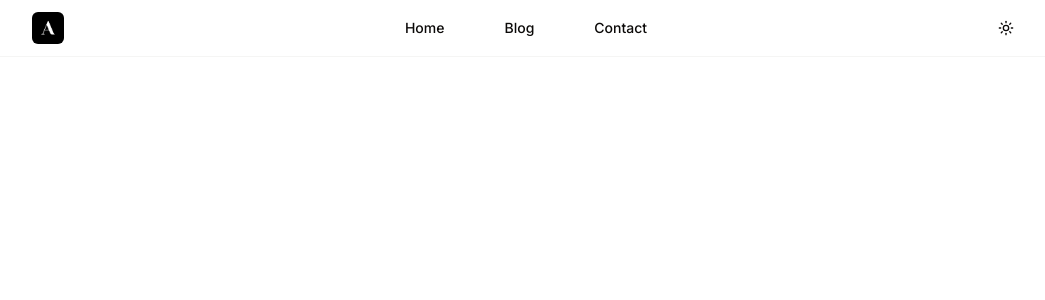
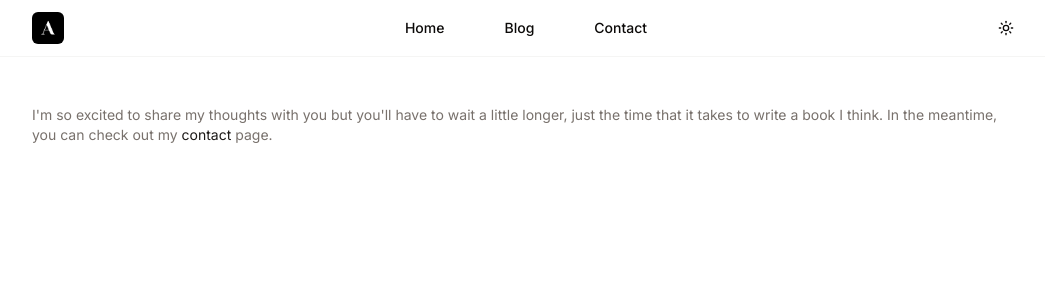
Before and after one commit to alexandretrotel/portfolio, a Next.js app: page /blog in a window 1280 px wide. Shown: the top 300 px of the page, without its empty margins (112-1157 px from the left). Built offline with nearby package versions, Linux system fonts and the light colour scheme.

Commit message:
fix: page

```diff
--- a/src/app/blog/page.tsx
+++ b/src/app/blog/page.tsx
@@ -1,3 +1,15 @@
+import Link from "next/link";
+
 export default async function Blog() {
-  return <></>;
+  return (
+    <p className="text-muted-foreground text-sm">
+      I&apos;m so excited to share my thoughts with you but you&apos;ll have to
+      wait a little longer, just the time that it takes to write a book I think.
+      In the meantime, you can check out my{" "}
+      <Link href="/contact" className="text-primary hover:underline">
+        contact
+      </Link>{" "}
+      page.
+    </p>
+  );
 }
--- a/src/app/page.tsx
+++ b/src/app/page.tsx
@@ -1,3 +1,14 @@
+import Link from "next/link";
+
 export default function Home() {
-  return <>ttt</>;
+  return (
+    <p className="text-muted-foreground text-sm">
+      I know I&apos;m pretty fast but this is still under construction. Please
+      come back maybe yesterday. In the meantime, you can check out my{" "}
+      <Link href="/contact" className="text-primary hover:underline">
+        contact
+      </Link>{" "}
+      page.
+    </p>
+  );
 }
--- a/src/components/core/header.tsx
+++ b/src/components/core/header.tsx
@@ -3,12 +3,10 @@ import {
   NavigationMenuItem,
   NavigationMenuLink,
   NavigationMenuList,
-  navigationMenuTriggerStyle,
 } from "@/components/ui/navigation-menu";
 import Link from "next/link";
 import { DarkModeToggle } from "@/components/ui/dark-mode-toggle";
 import Image from "next/image";
-import { cn } from "@/lib/utils";
 
 const components: { title: string; href: string }[] = [
   {
@@ -44,12 +42,7 @@ export default async function Header() {
               {components.map((component) => (
                 <NavigationMenuItem key={component.title}>
                   <Link href={component.href} legacyBehavior passHref>
-                    <NavigationMenuLink
-                      className={cn(
-                        navigationMenuTriggerStyle(),
-                        "bg-transparent"
-                      )}
-                    >
+                    <NavigationMenuLink className="group inline-flex h-9 w-max items-center justify-center rounded-md px-4 py-2 text-sm font-medium transition-colors hover:bg-accent hover:text-accent-foreground disabled:pointer-events-none disabled:opacity-50 data-[active]:bg-accent/50 data-[state=open]:bg-accent/50 bg-transparent">
                       {component.title}
                     </NavigationMenuLink>
                   </Link>
```
